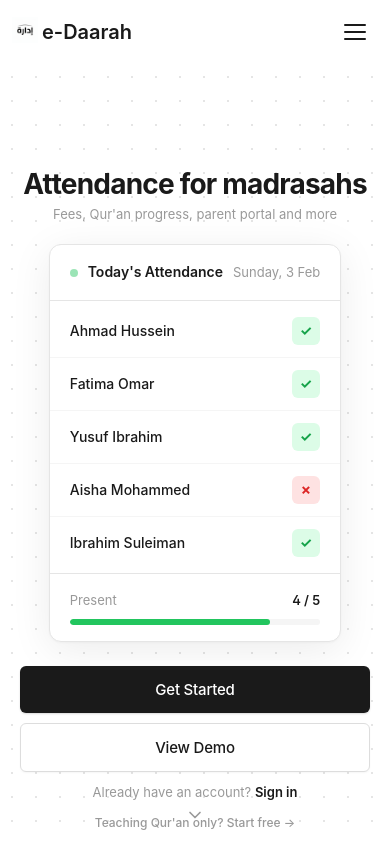
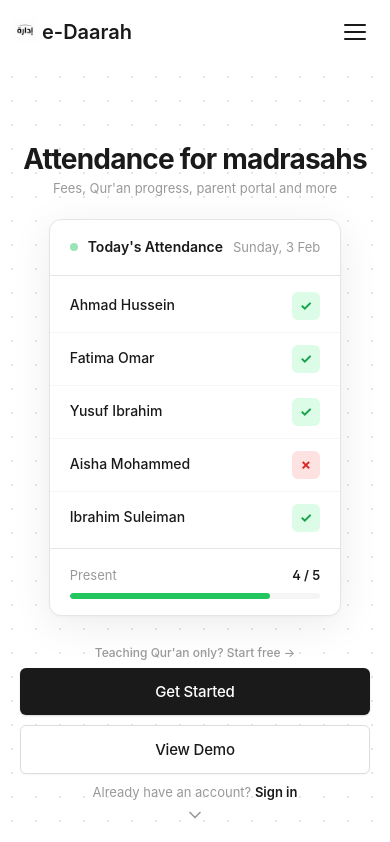
Before and after one commit to aoalaka/e-daarah, a React (Vite) app in the folder frontend/: page / in a window 390 px wide. Shown: the top 842 px of the page. Built offline with nearby package versions, Linux system fonts and the light colour scheme; no server answers.

Commit message:
ui: start hero at 7vh, move Qur'an link above CTAs
Co-Authored-By: Claude Opus 4.6 <noreply@anthropic.com>

```diff
--- a/frontend/src/pages/Landing.css
+++ b/frontend/src/pages/Landing.css
@@ -1772,7 +1772,7 @@
     flex-direction: column;
     align-items: center;
     justify-content: flex-start;
-    padding-top: 10vh;
+    padding-top: 7vh;
     width: 100%;
     flex: 1;
   }
@@ -1809,8 +1809,14 @@
     display: none;
   }
 
+  .hero-quran-link {
+    order: 3;
+    margin-top: 0;
+    margin-bottom: 4px;
+  }
+
   .hero-actions {
-    order: 3;
+    order: 4;
     flex-direction: column;
     gap: 10px;
     width: 100%;
@@ -1825,13 +1831,8 @@
   }
 
   .hero-signin {
-    order: 4;
+    order: 5;
     font-size: 13px;
-    margin-top: 10px;
-  }
-
-  .hero-quran-link {
-    order: 5;
     margin-top: 8px;
   }
 
```
